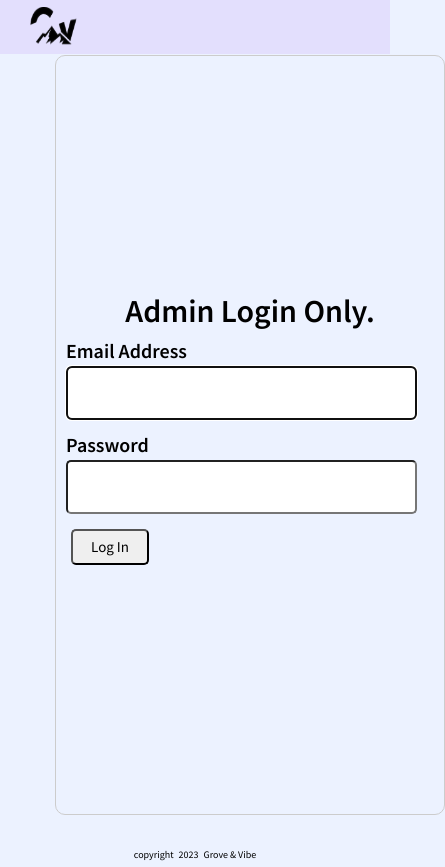
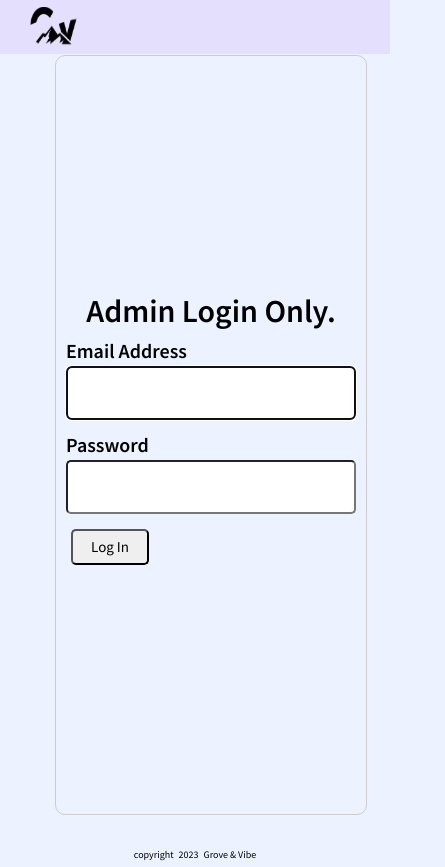
Before and after one commit to moshibal/grooveandvibes, a React (Create React App) app: page /login in a window 390 px wide. Shown: the whole page, 445 px wide, since content can reach past the window. Built offline with nearby package versions, Linux system fonts and the light colour scheme; a web font is replaced by a local one.

Commit message:
changed ui of login

```diff
--- a/src/components/login/Login.css
+++ b/src/components/login/Login.css
@@ -30,10 +30,10 @@ input + p {
 }
 @media only screen and (max-width: 768px) {
   .form {
-    min-width: 100vw;
+    width: 80vw;
   }
   .control-group {
-    width: 90vw;
+    width: 100%;
   }
   .control-group input {
     width: 100%;
```
